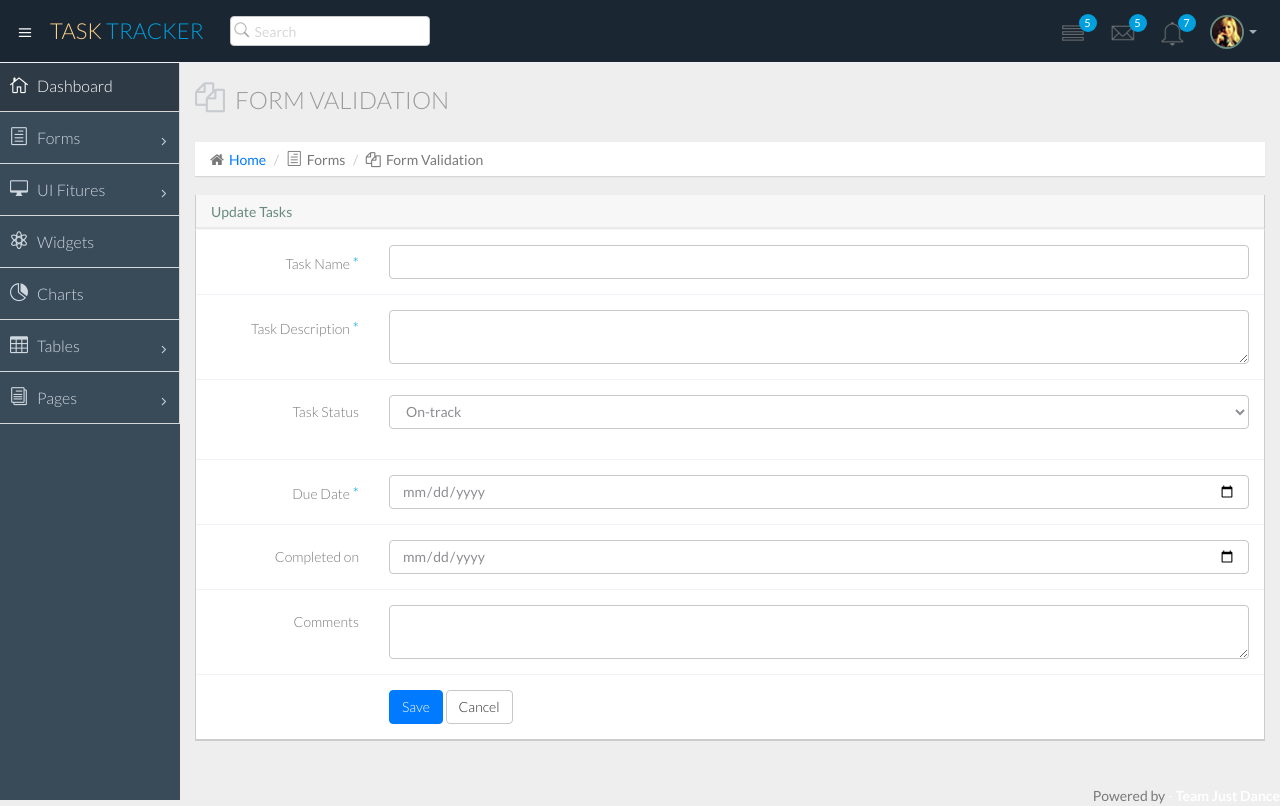
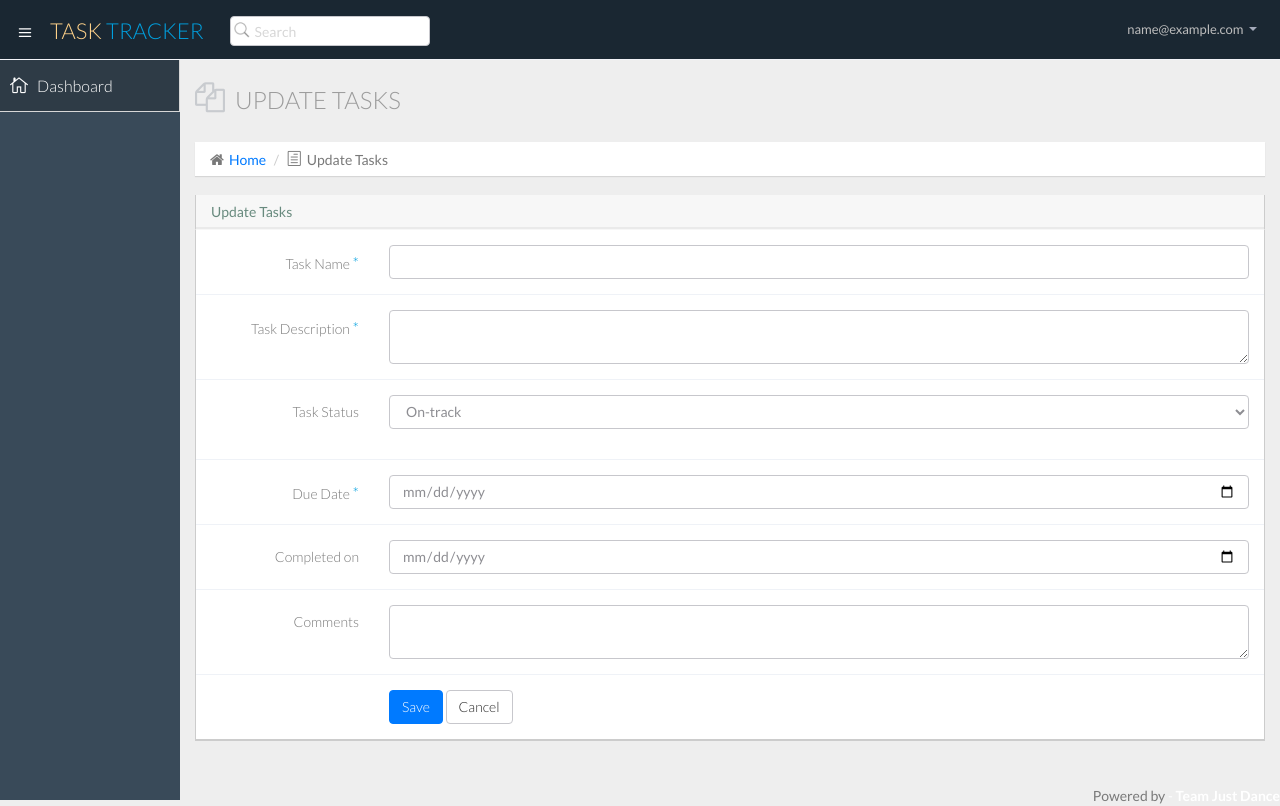
Before and after one commit to aniketkatkar/tracker-, a PHP site: page /update.php?task_id=1 in a window 1280 px wide. Run offline with PHP 8.4, Linux system fonts and the light colour scheme; the visitor is signed in with stand-in values (Sample User, id 1); data that the repository does not hold is empty; some libraries are stand-ins or nearby versions.

Commit message:
Updated UI. Added tasks according to users. Search functionality on home page.

```diff
--- a/update.php
+++ b/update.php
@@ -14,6 +14,7 @@
 $row = $stmt->fetch(PDO::FETCH_ASSOC);
 
 $user_name = $row['userName'];
+$user_email = $row['userEmail'];
 if(count($_POST)>0) {
 	$sql = "UPDATE tasks set task_name='" . $_POST["task_name"] . "', task_description='" . $_POST["task_description"] . "', task_status='" . $_POST["task_status"] . "', due_date='" . $_POST["due_date"] . "', completed_date='" . $_POST["completed_date"] . "', comment='" . $_POST["comment"] . "', created_by='" . $user_name . "' WHERE task_id='" . $_POST["task_id"] . "'";
 	mysqli_query($conn,$sql);
@@ -82,214 +83,13 @@
         <!-- notificatoin dropdown start-->
         <ul class="nav pull-right top-menu">
 
-          <!-- task notificatoin start -->
-          <li id="task_notificatoin_bar" class="dropdown">
-            <a data-toggle="dropdown" class="dropdown-toggle" href="#">
-              <i class="icon-task-l"></i>
-              <span class="badge bg-important">5</span>
-            </a>
-            <ul class="dropdown-menu extended tasks-bar">
-              <div class="notify-arrow notify-arrow-blue"></div>
-              <li>
-                <p class="blue">You have 5 pending tasks</p>
-              </li>
-              <li>
-                <a href="#">
-                  <div class="task-info">
-                    <div class="desc">Design PSD </div>
-                    <div class="percent">90%</div>
-                  </div>
-                  <div class="progress progress-striped">
-                    <div class="progress-bar progress-bar-success" role="progressbar" aria-valuenow="90"
-                      aria-valuemin="0" aria-valuemax="100" style="width: 90%">
-                      <span class="sr-only">90% Complete (success)</span>
-                    </div>
-                  </div>
-                </a>
-              </li>
-              <li>
-                <a href="#">
-                  <div class="task-info">
-                    <div class="desc">
-                      Project 1
-                    </div>
-                    <div class="percent">30%</div>
-                  </div>
-                  <div class="progress progress-striped">
-                    <div class="progress-bar progress-bar-warning" role="progressbar" aria-valuenow="30"
-                      aria-valuemin="0" aria-valuemax="100" style="width: 30%">
-                      <span class="sr-only">30% Complete (warning)</span>
-                    </div>
-                  </div>
-                </a>
-              </li>
-              <li>
-                <a href="#">
-                  <div class="task-info">
-                    <div class="desc">Digital Marketing</div>
-                    <div class="percent">80%</div>
-                  </div>
-                  <div class="progress progress-striped">
-                    <div class="progress-bar progress-bar-info" role="progressbar" aria-valuenow="80" aria-valuemin="0"
-                      aria-valuemax="100" style="width: 80%">
-                      <span class="sr-only">80% Complete</span>
-                    </div>
-                  </div>
-                </a>
-              </li>
-              <li>
-                <a href="#">
-                  <div class="task-info">
-                    <div class="desc">Logo Designing</div>
-                    <div class="percent">78%</div>
-                  </div>
-                  <div class="progress progress-striped">
-                    <div class="progress-bar progress-bar-danger" role="progressbar" aria-valuenow="78"
-                      aria-valuemin="0" aria-valuemax="100" style="width: 78%">
-                      <span class="sr-only">78% Complete (danger)</span>
-                    </div>
-                  </div>
-                </a>
-              </li>
-              <li>
-                <a href="#">
-                  <div class="task-info">
-                    <div class="desc">Mobile App</div>
-                    <div class="percent">50%</div>
-                  </div>
-                  <div class="progress progress-striped active">
-                    <div class="progress-bar" role="progressbar" aria-valuenow="50" aria-valuemin="0"
-                      aria-valuemax="100" style="width: 50%">
-                      <span class="sr-only">50% Complete</span>
-                    </div>
-                  </div>
 
-                </a>
-              </li>
-              <li class="external">
-                <a href="#">See All Tasks</a>
-              </li>
-            </ul>
-          </li>
-          <!-- task notificatoin end -->
-          <!-- inbox notificatoin start-->
-          <li id="mail_notificatoin_bar" class="dropdown">
-            <a data-toggle="dropdown" class="dropdown-toggle" href="#">
-              <i class="icon-envelope-l"></i>
-              <span class="badge bg-important">5</span>
-            </a>
-            <ul class="dropdown-menu extended inbox">
-              <div class="notify-arrow notify-arrow-blue"></div>
-              <li>
-                <p class="blue">You have 5 new messages</p>
-              </li>
-              <li>
-                <a href="#">
-                  <span class="photo"><img alt="avatar" src="./img/avatar-mini.jpg"></span>
-                  <span class="subject">
-                    <span class="from">Greg Martin</span>
-                    <span class="time">1 min</span>
-                  </span>
-                  <span class="message">
-                    I really like this admin panel.
-                  </span>
-                </a>
-              </li>
-              <li>
-                <a href="#">
-                  <span class="photo"><img alt="avatar" src="./img/avatar-mini2.jpg"></span>
-                  <span class="subject">
-                    <span class="from">Bob Mckenzie</span>
-                    <span class="time">5 mins</span>
-                  </span>
-                  <span class="message">
-                    Hi, What is next project plan?
-                  </span>
-                </a>
-              </li>
-              <li>
-                <a href="#">
-                  <span class="photo"><img alt="avatar" src="./img/avatar-mini3.jpg"></span>
-                  <span class="subject">
-                    <span class="from">Phillip Park</span>
-                    <span class="time">2 hrs</span>
-                  </span>
-                  <span class="message">
-                    I am like to buy this Admin Template.
-                  </span>
-                </a>
-              </li>
-              <li>
-                <a href="#">
-                  <span class="photo"><img alt="avatar" src="./img/avatar-mini4.jpg"></span>
-                  <span class="subject">
-                    <span class="from">Ray Munoz</span>
-                    <span class="time">1 day</span>
-                  </span>
-                  <span class="message">
-                    Icon fonts are great.
-                  </span>
-                </a>
-              </li>
-              <li>
-                <a href="#">See all messages</a>
-              </li>
-            </ul>
-          </li>
-          <!-- inbox notificatoin end -->
-          <!-- alert notification start-->
-          <li id="alert_notificatoin_bar" class="dropdown">
-            <a data-toggle="dropdown" class="dropdown-toggle" href="#">
-
-              <i class="icon-bell-l"></i>
-              <span class="badge bg-important">7</span>
-            </a>
-            <ul class="dropdown-menu extended notification">
-              <div class="notify-arrow notify-arrow-blue"></div>
-              <li>
-                <p class="blue">You have 4 new notifications</p>
-              </li>
-              <li>
-                <a href="#">
-                  <span class="label label-primary"><i class="icon_profile"></i></span>
-                  Friend Request
-                  <span class="small italic pull-right">5 mins</span>
-                </a>
-              </li>
-              <li>
-                <a href="#">
-                  <span class="label label-warning"><i class="icon_pin"></i></span>
-                  John location.
-                  <span class="small italic pull-right">50 mins</span>
-                </a>
-              </li>
-              <li>
-                <a href="#">
-                  <span class="label label-danger"><i class="icon_book_alt"></i></span>
-                  Project 3 Completed.
-                  <span class="small italic pull-right">1 hr</span>
-                </a>
-              </li>
-              <li>
-                <a href="#">
-                  <span class="label label-success"><i class="icon_like"></i></span>
-                  Mick appreciated your work.
-                  <span class="small italic pull-right"> Today</span>
-                </a>
-              </li>
-              <li>
-                <a href="#">See all notifications</a>
-              </li>
-            </ul>
-          </li>
-          <!-- alert notification end-->
           <!-- user login dropdown start-->
           <li class="dropdown">
             <a data-toggle="dropdown" class="dropdown-toggle" href="#">
               <span class="profile-ava">
-                <img alt="" src="img/avatar1_small.jpg">
               </span>
-              <span class="username"><?php echo $row['userEmail']; ?></span>
+              <span class="username"><?php echo $user_email; ?></span>
               <b class="caret"></b>
             </a>
             <ul class="dropdown-menu extended logout">
@@ -318,74 +118,12 @@
         <!-- sidebar menu start-->
         <ul class="sidebar-menu">
           <li class="active">
-            <a class="" href="index.html">
+            <a class="" href="home.php">
               <i class="icon_house_alt"></i>
               <span>Dashboard</span>
             </a>
           </li>
-          <li class="sub-menu">
-            <a href="javascript:;" class="">
-              <i class="icon_document_alt"></i>
-              <span>Forms</span>
-              <span class="menu-arrow arrow_carrot-right"></span>
-            </a>
-            <ul class="sub">
-              <li><a class="" href="form_component.html">Form Elements</a></li>
-              <li><a class="" href="form_validation.html">Form Validation</a></li>
-            </ul>
-          </li>
-          <li class="sub-menu">
-            <a href="javascript:;" class="">
-              <i class="icon_desktop"></i>
-              <span>UI Fitures</span>
-              <span class="menu-arrow arrow_carrot-right"></span>
-            </a>
-            <ul class="sub">
-              <li><a class="" href="general.html">Components</a></li>
-              <li><a class="" href="buttons.html">Buttons</a></li>
-              <li><a class="" href="grids.html">Grids</a></li>
-            </ul>
-          </li>
-          <li>
-            <a class="" href="widgets.html">
-              <i class="icon_genius"></i>
-              <span>Widgets</span>
-            </a>
-          </li>
-          <li>
-            <a class="" href="chart-chartjs.html">
-              <i class="icon_piechart"></i>
-              <span>Charts</span>
 
-            </a>
-
-          </li>
-
-          <li class="sub-menu">
-            <a href="javascript:;" class="">
-              <i class="icon_table"></i>
-              <span>Tables</span>
-              <span class="menu-arrow arrow_carrot-right"></span>
-            </a>
-            <ul class="sub">
-              <li><a class="" href="basic_table.html">Basic Table</a></li>
-            </ul>
-          </li>
-
-          <li class="sub-menu">
-            <a href="javascript:;" class="">
-              <i class="icon_documents_alt"></i>
-              <span>Pages</span>
-              <span class="menu-arrow arrow_carrot-right"></span>
-            </a>
-            <ul class="sub">
-              <li><a class="" href="profile.html">Profile</a></li>
-              <li><a class="" href="login.html"><span>Login Page</span></a></li>
-              <li><a class="" href="contact.html"><span>Contact Page</span></a></li>
-              <li><a class="" href="blank.html">Blank Page</a></li>
-              <li><a class="" href="404.html">404 Error</a></li>
-            </ul>
-          </li>
 
         </ul>
         <!-- sidebar menu end-->
@@ -398,11 +136,10 @@
       <section class="wrapper">
         <div class="row">
           <div class="col-lg-12">
-            <h3 class="page-header"><i class="fa fa-files-o"></i> Form Validation</h3>
+            <h3 class="page-header"><i class="fa fa-files-o"></i> Update Tasks</h3>
             <ol class="breadcrumb">
               <li><i class="fa fa-home"></i><a href="index.html">Home</a></li>
-              <li><i class="icon_document_alt"></i>Forms</li>
-              <li><i class="fa fa-files-o"></i>Form Validation</li>
+              <li><i class="icon_document_alt"></i>Update Tasks</li>
             </ol>
           </div>
         </div>
```
Also changed, not shown: delete.php (+20 -67 lines), home.php (+30 -8 lines).
